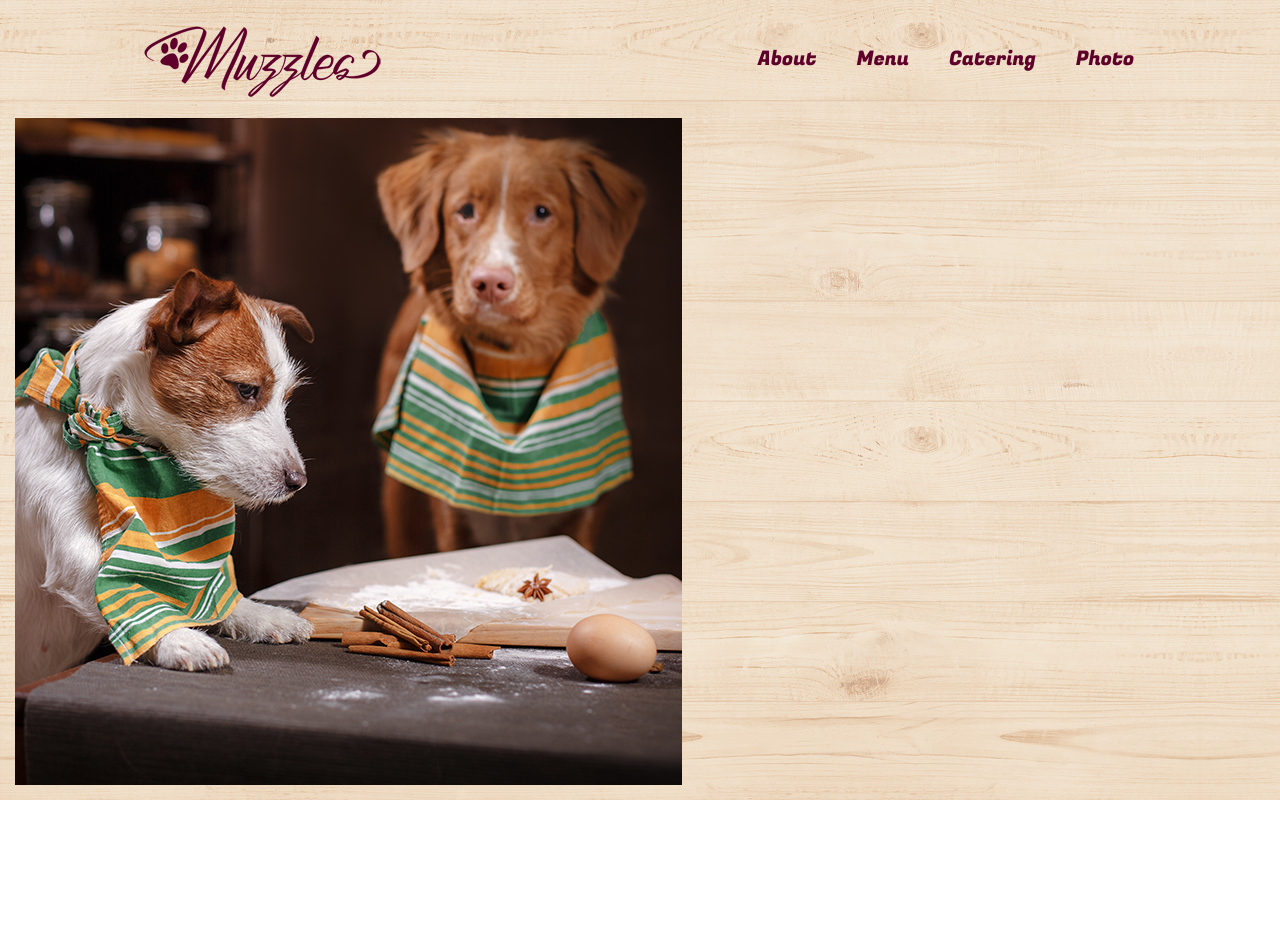
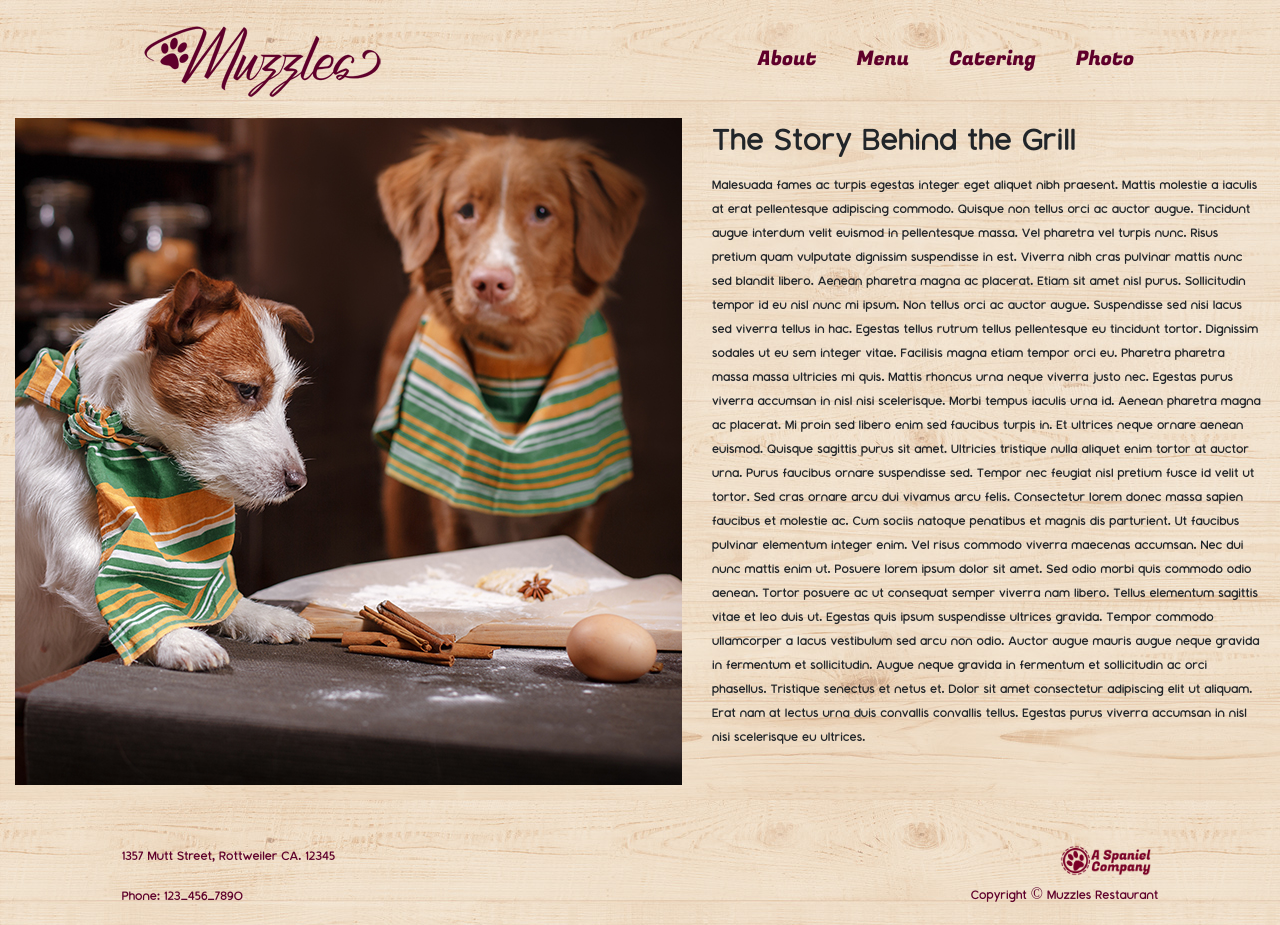
Before and after one commit to christycreme95/PuppyProject, a plain HTML site: page pages/about.html in a window 1280 px wide. Before the commit the page ends 800 px from the top, so only its background shows below. Drawn offline with nearby package versions, Linux system fonts and the light colour scheme; files whose address does not match are found by name.

Commit message:
Added Footer

```diff
--- a/pages/about.html
+++ b/pages/about.html
@@ -65,11 +65,68 @@
   <div class="container-fluid">
     <div class="row">
       <div class="col"><img src="/images/AboutMain.jpg" alt="Two dogs trying to make cinnamon rolls"></div>
-      <div class="col"></div>
-      <div class="col"></div>
+
+      <div class="col">
+        <h1>The Story Behind the Grill</h1>
+        <p>Malesuada fames ac turpis egestas integer eget aliquet nibh praesent. Mattis molestie a iaculis at erat
+          pellentesque adipiscing commodo. Quisque non tellus orci ac auctor augue. Tincidunt augue interdum velit
+          euismod in pellentesque massa. Vel pharetra vel turpis nunc. Risus pretium quam vulputate dignissim
+          suspendisse in est. Viverra nibh cras pulvinar mattis nunc sed blandit libero. Aenean pharetra magna ac
+          placerat. Etiam sit amet nisl purus. Sollicitudin tempor id eu nisl nunc mi ipsum. Non tellus orci ac auctor
+          augue. Suspendisse sed nisi lacus sed viverra tellus in hac. Egestas tellus rutrum tellus pellentesque eu
+          tincidunt tortor. Dignissim sodales ut eu sem integer vitae. Facilisis magna etiam tempor orci eu. Pharetra
+          pharetra massa massa ultricies mi quis. Mattis rhoncus urna neque viverra justo nec. Egestas purus viverra
+          accumsan in nisl nisi scelerisque. Morbi tempus iaculis urna id. Aenean pharetra magna ac placerat. Mi proin
+          sed libero enim sed faucibus turpis in. Et ultrices neque ornare aenean euismod. Quisque sagittis purus sit
+          amet. Ultricies tristique nulla aliquet enim tortor at auctor urna. Purus faucibus ornare suspendisse sed.
+          Tempor nec feugiat nisl pretium fusce id velit ut tortor. Sed cras ornare arcu dui vivamus arcu felis.
+          Consectetur lorem donec massa sapien faucibus et molestie ac. Cum sociis natoque penatibus et magnis dis
+          parturient. Ut faucibus pulvinar elementum integer enim. Vel risus commodo viverra maecenas accumsan. Nec dui
+          nunc mattis enim ut. Posuere lorem ipsum dolor sit amet. Sed odio morbi quis commodo odio aenean. Tortor
+          posuere ac ut consequat semper viverra nam libero. Tellus elementum sagittis vitae et leo duis ut. Egestas
+          quis ipsum suspendisse ultrices gravida. Tempor commodo ullamcorper a lacus vestibulum sed arcu non odio.
+          Auctor augue mauris augue neque gravida in fermentum et sollicitudin. Augue neque gravida in fermentum et
+          sollicitudin ac orci phasellus. Tristique senectus et netus et. Dolor sit amet consectetur adipiscing elit ut
+          aliquam. Erat nam at lectus urna duis convallis convallis tellus. Egestas purus viverra accumsan in nisl nisi
+          scelerisque eu ultrices.</p>
+      </div>
     </div>
   </div>
 
+
+  <!-- Footer for the Muzzles -->
+  <div class="col-1"></div>
+</div>
+</div>
+<div class="container-fluid">
+<div class="row">
+  <div class="col-1"></div>
+  <div class="col christyMarbtm">
+    <p class="christyRed">1357 Mutt Street, Rottweiler CA. 12345</p>
+    <p class="christyRed">Phone: 123-456-7890</p>
+  </div>
+  <div class="col christyMarbtm">
+    <div class="row">
+      <div class="col-12 d-flex justify-content-end mb-2">
+        <img src="/images/CompanyLogo.png" height=31px
+          alt="The company logo that says, A spaniel company with a paw print.">
+      </div>
+    </div>
+    <div class="row">
+      <div class="col-12 d-flex justify-content-end">
+        <p class="christyRed">Copyright © Muzzles Restaurant</p>
+      </div>
+    </div>
+
+  </div>
+  <div class="col-1">
+
+  </div>
+</div>
+
+
+
+</div>
 
 
 
```
Lines whose indentation alone changed are shown as unchanged.
